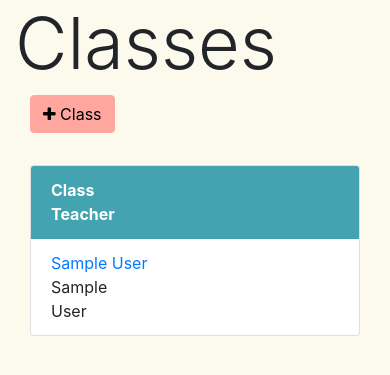
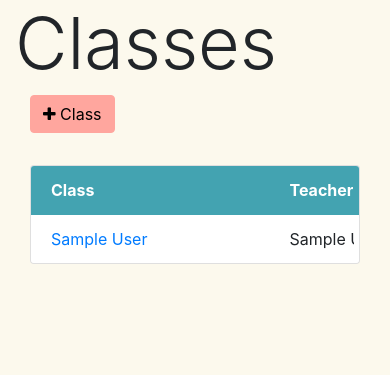
Before and after one commit to RTiwary/FeedBee, a Django app: page /student/view_classes/ in a window 390 px wide. Shown: the part 166-541 px from the top of the page. Run offline with Django 3.2, Linux system fonts and the light colour scheme; a user stored in the database is signed in; tables that the repository leaves empty hold one stand-in row (values such as "Sample post"); some libraries are stand-ins or nearby versions.

Commit message:
fix responsive issues

```diff
--- a/apps/students/templates/students/view_classes.html
+++ b/apps/students/templates/students/view_classes.html
@@ -18,7 +18,6 @@
             border-color: #FFC9C2;
             color: black;
         }
-
     </style>
 
     <!-- Join Class Button -->
@@ -32,16 +31,16 @@
 
     <!-- If the student is in any classes, display the class name + teacher name of that class-->
     {% if class_list %}
-        <div class=" container"">
-            <div class="row ">
+        <div class="container">
+            <div class="row">
                 <div class="col-sm-12">
-                    <div class="card" style="margin-top: 2em">
-                        <div class="card-header" style="background-color: #43A3B1; color: white; border-color: #43A3B1">
+                    <div class="card" style="margin-top: 2em; overflow-wrap: initial">
+                        <div class="card-header" style="background-color: #43a3b1; color: white; border-color: #43A3B1">
                             <div class="row">
-                                <div class="col-lg">
+                                <div class="col-9">
                                     <strong>Class</strong>
                                 </div>
-                                <div class="col-4">
+                                <div class="col-3">
                                     <strong>Teacher</strong>
                                 </div>
                             </div>
@@ -54,10 +53,10 @@
                             {% for class, teacher in class_list %}
                                 <li class="list-group-item">
                                     <div class="row">
-                                        <div class="col-lg">
+                                        <div class="col-9" style="white-space: nowrap; overflow:auto;">
                                             <a href="{% url 'view_surveys' class.id %}">{{ class.name }}</a>
                                         </div>
-                                        <div class="col-4">
+                                        <div class="col-3" style="white-space: nowrap; overflow:auto;">
                                             {{ teacher.first_name }} {{ teacher.last_name }}
                                         </div>
                                     </div>
@@ -65,6 +64,7 @@
                             {% endfor %}
                         </ul>
                     </div>
+                </div>
             </div>
         </div>
     {% else %}
--- a/apps/teachers/templates/teachers/view_recurring_questions.html
+++ b/apps/teachers/templates/teachers/view_recurring_questions.html
@@ -118,9 +118,8 @@
                 {% for question in questions %}
                 <div class="list-group-item">
                     <div class="row">
-                        <div class="col-lg">
-                            <p style="width: 700px; display: block; white-space: nowrap; overflow: hidden; text-overflow: ellipsis;">
-                                <a href="{% if question.question_type == "Boolean" %}
+                        <div class="col-8">
+                            <a href="{% if question.question_type == "Boolean" %}
                             {% url 'add_boolean_question' survey_id=base_survey_id question_id=question.pk %}
                             {% elif question.question_type == "Text" %}
                             {% url 'add_text_question' survey_id=base_survey_id question_id=question.pk %}
@@ -129,7 +128,6 @@
                             {% elif question.question_type == "Checkbox" %}
                             {% url 'add_checkbox_question' survey_id=base_survey_id question_id=question.pk %}
                             {% endif %}">{{ question.question_text }}</a>
-                            </p>
                         </div>
                         <div class="col-2">
                             {% if question.question_type == "Boolean" %}
--- a/apps/teachers/templates/teachers/view_results.html
+++ b/apps/teachers/templates/teachers/view_results.html
@@ -28,12 +28,12 @@
     <!-- Displays button to go to classroom home (dashboard) and the survey name -->
     <div class="container">
         <div class="row">
-            <div class="col-4">
+            <div class="col-3">
                 <br>
                 <a href="{% url 'view_classroom_info' survey.classroom_id %}" type="button" class="btn btn-blue" style="-webkit-appearance: none"><i class="fas fa-home"></i> Classroom Home</a>
             </div>
-            <div class="col-8">
-                <h2 class="display-3">{{ survey.name }} Results</h2>
+            <div class="col-9">
+                <h2 class="display-3" style="white-space: nowrap; overflow:auto;">{{ survey.name }} Results</h2>
             </div>
         </div>
     </div>
```
Also changed, not shown: apps/students/templates/students/view_surveys.html (+6 -5 lines), apps/teachers/templates/teachers/view_classes.html (+6 -6 lines), apps/teachers/templates/teachers/view_classroom_info.html (+12 -8 lines), apps/teachers/templates/teachers/view_questions.html (+5 -7 lines), apps/teachers/views.py (+13 -5 lines).
